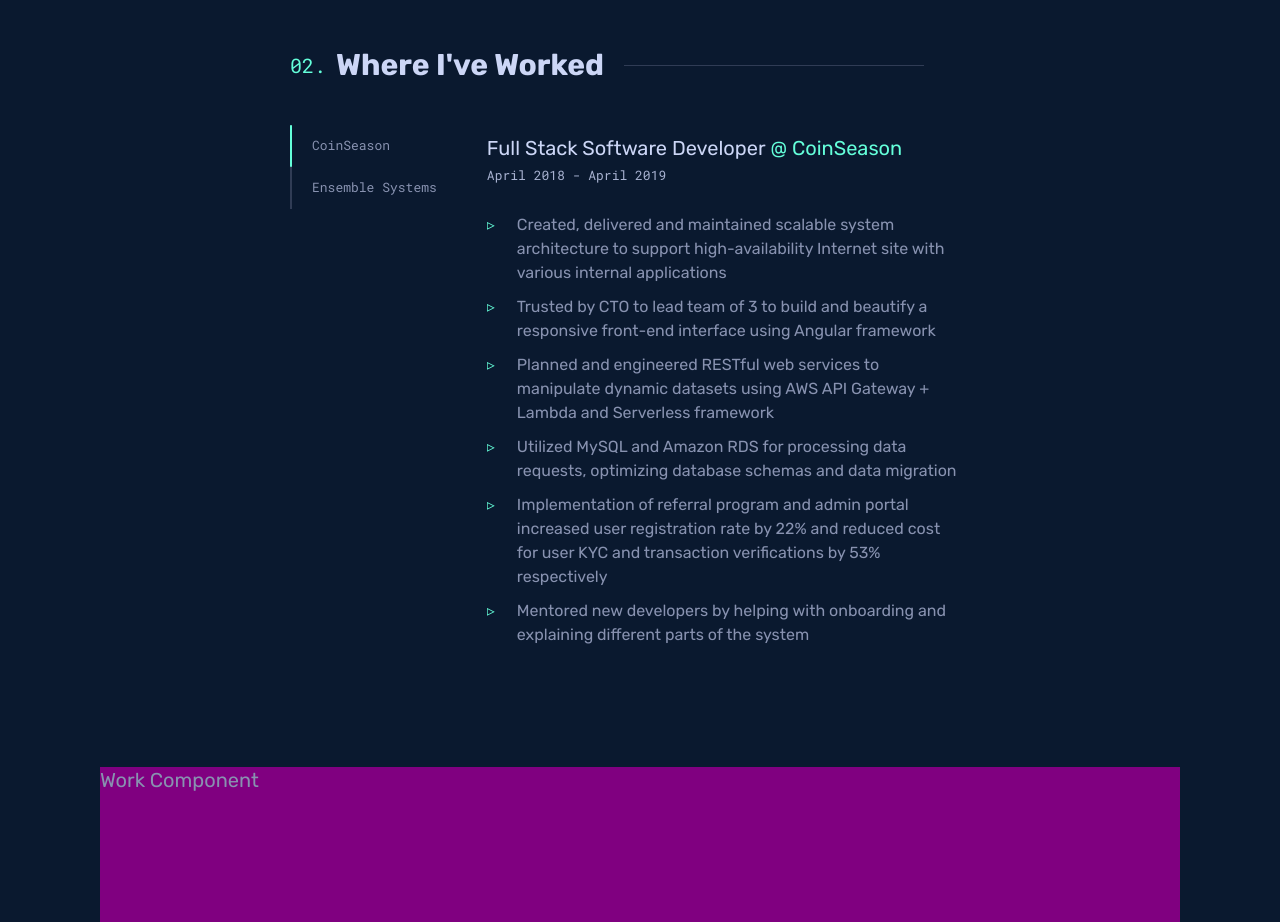
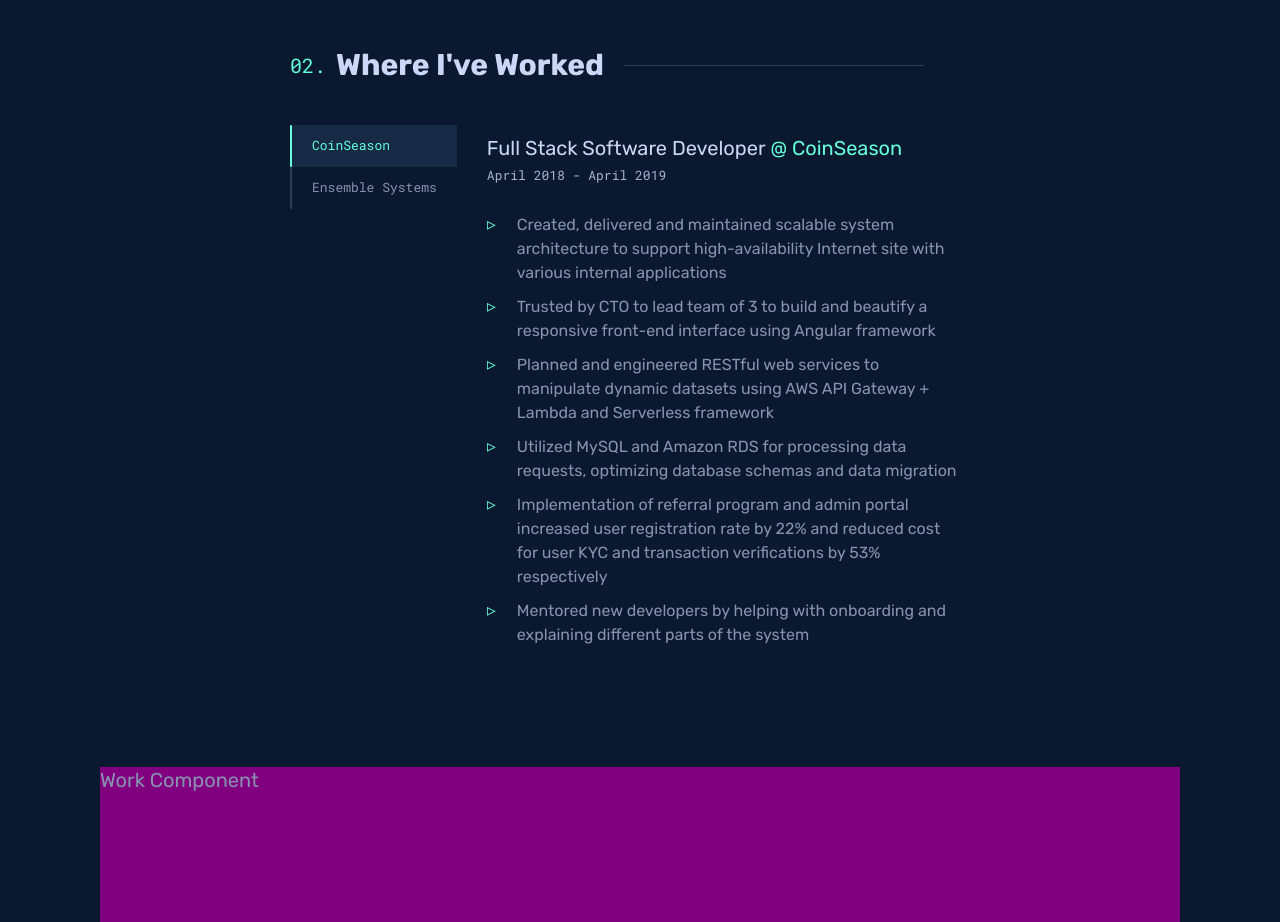
Before and after one commit to vchen92/portfolio-webiste, a React (Create React App) app: page / in a window 1280 px wide. Shown: the part 1560-2482 px from the top of the page. Built offline with nearby package versions, Linux system fonts and the light colour scheme.

Commit message:
fixed initial active tab styling

```diff
--- a/src/components/Experience/Experience.js
+++ b/src/components/Experience/Experience.js
@@ -26,6 +26,7 @@
 					tabs={WorkExperiences}
 					onSelectTabItem={onClickTabItem}
 					tabSlider={tabSliderStyle}
+					activeTab={activeTab}
 				/>
 				{WorkExperiences.map(
 					(exp, idx) =>
--- a/src/components/Experience/TabList/TabList.css
+++ b/src/components/Experience/TabList/TabList.css
@@ -30,6 +30,12 @@
 	border-radius: 0px;
 }
 
+.tabList button.active {
+	background-color: var(--light-navy);
+	color: var(--green);
+	outline: 0px;
+}
+
 .tabList button:hover,
 .tabList button:active,
 .tabList button:focus {
--- a/src/components/Experience/TabList/TabList.js
+++ b/src/components/Experience/TabList/TabList.js
@@ -1,12 +1,14 @@
 import React from 'react';
 import './TabList.css';
 
-function TabList({ tabs, onSelectTabItem, tabSlider }) {
+function TabList({ tabs, onSelectTabItem, activeTab, tabSlider }) {
 	return (
 		<ul className="tabList">
-			{tabs.map((tab, idx) => (
+			{tabs.map(({ name }, idx) => (
 				<li key={idx} id={idx} onClick={() => onSelectTabItem(idx)}>
-					<button>{tab.name}</button>
+					<button className={activeTab == idx && 'active'}>
+						{name}
+					</button>
 				</li>
 			))}
 			<div className="tabList__styledHighlight" style={tabSlider}></div>
--- a/src/components/Experience/TabPanel/TabPanel.css
+++ b/src/components/Experience/TabPanel/TabPanel.css
@@ -40,7 +40,9 @@
 
 .tabPanel__list li::before {
 	content: '▹';
+	font-size: var(--fz-lg);
 	position: absolute;
+	top: -2px;
 	left: 0px;
 	color: var(--green);
 }
```
